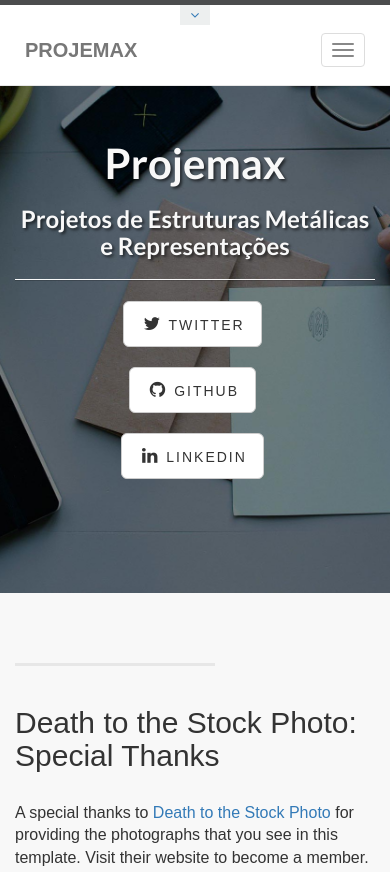
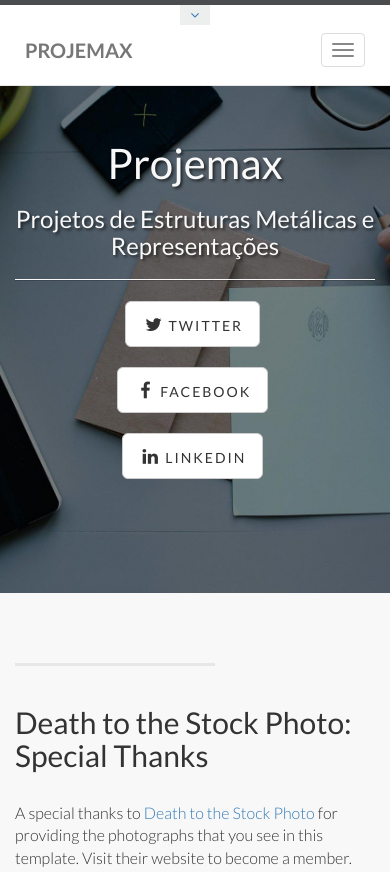
Before and after one commit to maiconghidolin/Projemax, a plain HTML site: page index.html in a window 390 px wide. Shown: the top 872 px of the page. Drawn offline with Linux system fonts and the light colour scheme.

Commit message:
terminado top bar

```diff
--- a/css/style.css
+++ b/css/style.css
@@ -7,7 +7,8 @@
 body, html {
     width: 100%;
     height: 100%;
-    font-family: 'Source Sans Pro',sans-serif;}
+    font-family: "Lato","Helvetica Neue",Helvetica,Arial,sans-serif;
+    font-weight: 600;}
 
 .top-bar {
     left: 0;
@@ -20,9 +21,9 @@ body, html {
     font-size: 16px;
     color: #d7d7d7;}
 
-.phone-mail a {margin-right: 20px; color: #d7d7d7; text-decoration: none;}
+.phone-mail a {font-size: 15px; margin-right: 20px; margin-left: 3px; color: #d7d7d7; text-decoration: none;}
 
-.phone-mail i {font-size: 18px; margin-right: 7px;}
+.phone-mail i {font-size: 18px}
 
 .social a {color: #d7d7d7;}
 
@@ -45,9 +46,7 @@ body, html {
 
 .navbar-fixed-top {
     top: 50px;
-    font-size:14px;
     padding: 10px;
-    font-weight: 700;
     -webkit-transition: all 0.4s ease-out;
     -moz-transition: all 0.4s ease-out;
     -ms-transition: all 0.4s ease-out;
@@ -96,14 +95,10 @@ body, html {
 .intro-message h1 {
     margin: 0;
     text-shadow: 2px 2px 3px rgba(0,0,0,0.6);
-    font-size: 5em;
-    font-family: "Lato","Helvetica Neue",Helvetica,Arial,sans-serif;
-    font-weight: 700;}
+    font-size: 5em;}
 
 .intro-message h3 {
-    text-shadow: 2px 2px 3px rgba(0,0,0,0.6);
-    font-family: "Lato","Helvetica Neue",Helvetica,Arial,sans-serif;
-    font-weight: 700;}
+    text-shadow: 2px 2px 3px rgba(0,0,0,0.6);}
 
 .intro-divider {
     width: 500px;
@@ -154,9 +149,12 @@ body, html {
         top: 5px;
         padding-top: 0px;}
 
-    .navbar-fixed-top.slidemobile{top: 50px}
+    .navbar-fixed-top.slidemobile{top: 70px}
 
-    .phone-mail {text-align: center}
+    .phone-mail {
+        text-align: center;
+        display: block;
+    }
 
     .social {display: none}
 
--- a/index.html
+++ b/index.html
@@ -34,8 +34,8 @@
                 <div class="row">
                     <div class="col-sm-6 col-md-6">
                         <div class="phone-mail">
-                            <a><i class="fa fa-phone"></i> Fone: (49) 1111 1111 </a>
-                            <a><i class="fa fa-envelope"></i> Email: email@hotmail.com </a>
+                                <i class="fa fa-phone"> <a>Fone: (49) 1111 1111</a></i>
+                                <i class="fa fa-envelope"> <a>Email: email@hotmail.com</a></i>
                         </div>
                     </div>
                     <div class="col-sm-6 col-md-6">
@@ -111,7 +111,7 @@
                                 <a href="https://twitter.com/SBootstrap" class="btn btn-default btn-lg"><i class="fa fa-twitter fa-fw"></i> <span class="network-name">Twitter</span></a>
                             </li>
                             <li>
-                                <a href="https://github.com/IronSummitMedia/startbootstrap" class="btn btn-default btn-lg"><i class="fa fa-github fa-fw"></i> <span class="network-name">Github</span></a>
+                                <a href="https://github.com/IronSummitMedia/startbootstrap" class="btn btn-default btn-lg"><i class="fa fa-facebook fa-fw"></i> <span class="network-name">Facebook</span></a>
                             </li>
                             <li>
                                 <a href="#" class="btn btn-default btn-lg"><i class="fa fa-linkedin fa-fw"></i> <span class="network-name">Linkedin</span></a>
```
